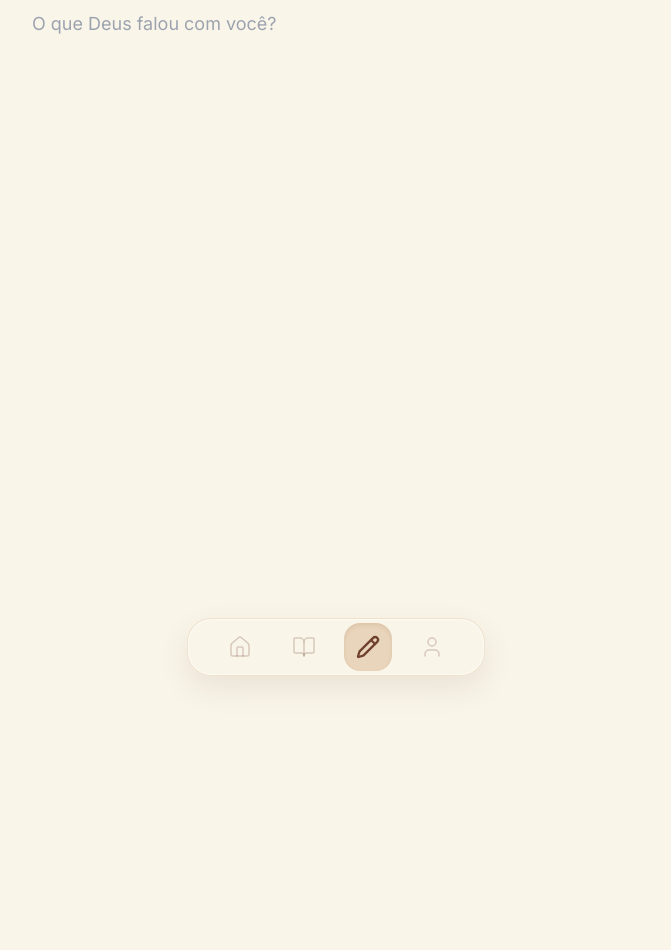
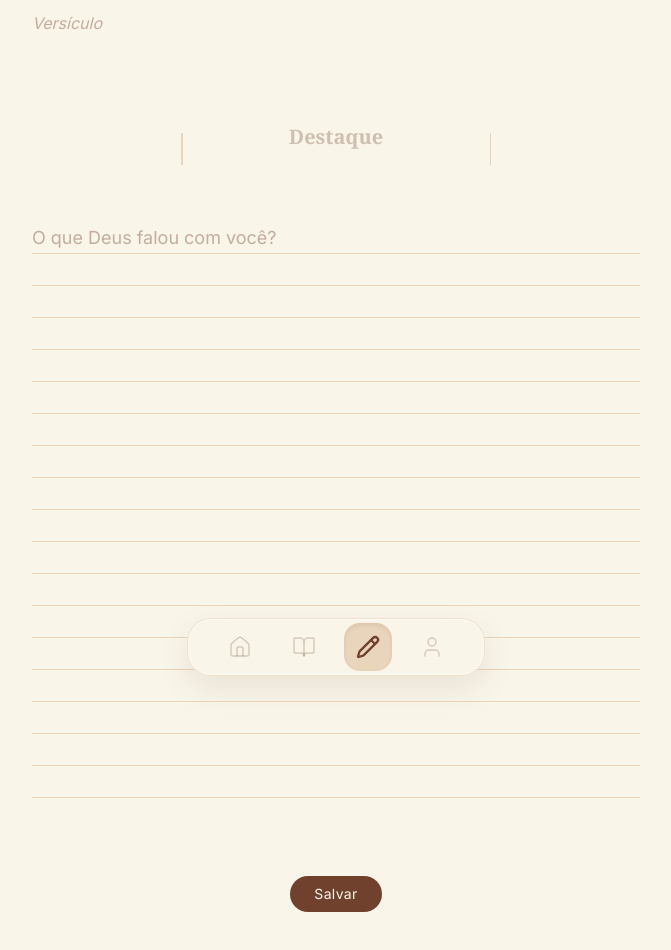
Before and after one commit to michelesannti/no-secreto, a Next.js app: page /diario in a window 1280 px wide. Shown: the part 100-1050 px from the top of the page, without its empty margins (304-975 px from the left). Before the commit the page ends 928 px from the top, so only its background shows below. Built offline with nearby package versions, Linux system fonts and the light colour scheme; a web font is replaced by a local one.

Commit message:
update page divider to gold

```diff
--- a/app/(app)/diario/page.tsx
+++ b/app/(app)/diario/page.tsx
@@ -1,33 +1,146 @@
 "use client";
 
-import { useState } from "react";
+import { useState, useRef, useEffect } from "react";
 
 export default function DiarioPage() {
+  const [versiculo, setVersiculo] = useState("");
+  const [destaque, setDestaque] = useState("");
+  const [texto, setTexto] = useState("");
+  const [editando, setEditando] = useState(true);
 
-  const [texto, setTexto] = useState("");
+  const versiculoRef = useRef<HTMLTextAreaElement>(null);
+
+  useEffect(() => {
+    if (versiculoRef.current) {
+      versiculoRef.current.style.height = "auto";
+      versiculoRef.current.style.height =
+        versiculoRef.current.scrollHeight + "px";
+    }
+  }, [versiculo]);
+
+  function formatarTexto(texto: string) {
+    let formatado = texto
+      .replace(/\*(.*?)\*/g, "<strong>$1</strong>")
+      .replace(/_(.*?)_/g, "<em>$1</em>")
+      .replace(/~(.*?)~/g, "<s>$1</s>");
+
+    return formatado.replace(/\n/g, "<br/>");
+  }
 
   return (
     <div className="min-h-screen bg-[#f9f5e9] pt-6 pb-40 text-[#70412d]">
 
+      {/* TOPO */}
       <div className="px-8 mb-12">
         <h1 className="text-xl font-serif tracking-wide">
           Diário
         </h1>
 
+        {/* LINHA DOURADA */}
         <div className="w-10 h-[2px] bg-[#C6A46A]/60 mt-2"></div>
       </div>
 
       <div className="max-w-2xl mx-auto px-8">
 
+        {/* VERSÍCULO */}
+        {editando ? (
+          <textarea
+            ref={versiculoRef}
+            value={versiculo}
+            onChange={(e) => setVersiculo(e.target.value)}
+            placeholder="Versículo"
+            className="w-full bg-transparent resize-none outline-none italic text-[#70412d]/85 leading-relaxed mb-14 placeholder:text-[#70412d]/40 overflow-hidden"
+          />
+        ) : (
+          <p
+            className="italic text-[#70412d]/85 leading-relaxed mb-14"
+            dangerouslySetInnerHTML={{
+              __html: formatarTexto(versiculo),
+            }}
+          />
+        )}
+
+        {/* DESTAQUE */}
+        <div className="flex items-center justify-center mb-12">
+          <div className="flex items-center gap-4">
+            <div className="w-[1.5px] h-8 bg-[#e9d5bb]"></div>
+
+            {editando ? (
+              <textarea
+                value={destaque}
+                onChange={(e) => setDestaque(e.target.value)}
+                placeholder="Destaque"
+                className="bg-transparent resize-none outline-none font-serif text-xl font-semibold text-center placeholder:text-[#70412d]/30 leading-tight"
+              />
+            ) : (
+              <p
+                className="font-serif text-xl font-semibold text-center leading-tight"
+                dangerouslySetInnerHTML={{
+                  __html: formatarTexto(destaque),
+                }}
+              />
+            )}
+
+            <div className="w-[1.5px] h-8 bg-[#e9d5bb]"></div>
+          </div>
+        </div>
+
+        {/* TEXTO */}
+        <div className="relative min-h-[600px] mb-8">
+
+          <div
+            className="absolute inset-0 pointer-events-none"
+            style={{
+              backgroundImage:
+                "repeating-linear-gradient(to bottom, transparent, transparent 31px, #e9d5bb 31px, #e9d5bb 32px)",
+            }}
+          />
+
+          {editando ? (
             <textarea
               value={texto}
               onChange={(e) => setTexto(e.target.value)}
               placeholder="O que Deus falou com você?"
-          className="w-full min-h-[400px] bg-transparent outline-none resize-none text-lg"
+              className="relative w-full bg-transparent resize-none outline-none text-lg placeholder:text-[#70412d]/40"
+              style={{
+                lineHeight: "32px",
+                minHeight: "600px"
+              }}
             />
+          ) : (
+            <div
+              className="relative text-lg"
+              style={{
+                lineHeight: "32px",
+                minHeight: "600px"
+              }}
+              dangerouslySetInnerHTML={{
+                __html: formatarTexto(texto),
+              }}
+            />
+          )}
 
         </div>
 
+        <div className="mt-12 flex justify-center">
+          {editando ? (
+            <button
+              onClick={() => setEditando(false)}
+              className="px-6 py-2 rounded-full bg-[#70412d] text-[#f9f5e9] text-sm tracking-wide"
+            >
+              Salvar
+            </button>
+          ) : (
+            <button
+              onClick={() => setEditando(true)}
+              className="px-6 py-2 rounded-full border border-[#70412d] text-[#70412d] text-sm tracking-wide"
+            >
+              Editar
+            </button>
+          )}
+        </div>
+
+      </div>
     </div>
   );
 }
--- a/app/(app)/hoje/page.tsx
+++ b/app/(app)/hoje/page.tsx
@@ -7,19 +7,13 @@ export default async function HojePage() {
     data: { user },
   } = await supabase.auth.getUser();
 
-  let nome = "Amiga";
+  const { data: profile } = await supabase
+    .from("profiles")
+    .select("nome, apelido")
+    .eq("id", user?.id)
+    .single();
 
-  if (user) {
-    const { data: profile } = await supabase
-      .from("profiles")
-      .select("nome, apelido")
-      .eq("id", user.id)
-      .single();
-
-    if (profile) {
-      nome = profile.apelido || profile.nome || "Amiga";
-    }
-  }
+  const nome = profile?.apelido || profile?.nome;
 
   const hora = new Date().getHours();
 
@@ -29,23 +23,14 @@ export default async function HojePage() {
   if (hora >= 18) saudacao = "Boa noite";
 
   return (
-    <div className="min-h-screen bg-[#f9f5e9] pt-6 pb-40 text-[#70412d]">
-
-      {/* TOPO */}
-      <div className="px-8 mb-12">
-        <h1 className="text-xl font-serif tracking-wide">
-          Hoje
-        </h1>
-
-        <div className="w-10 h-[2px] bg-[#C6A46A]/60 mt-2"></div>
-      </div>
+    <div className="min-h-screen bg-[#f9f5e9] pt-12 pb-40 text-[#70412d]">
 
       <div className="max-w-2xl mx-auto px-8">
 
         {/* SAUDAÇÃO */}
-        <h2 className="text-2xl font-serif mb-6">
+        <h1 className="text-2xl font-serif mb-10">
           {saudacao} {nome} 🤎
-        </h2>
+        </h1>
 
         {/* VERSÍCULO */}
         <div className="bg-[#f3ecdd] p-6 rounded-2xl mb-10">
--- a/app/(app)/secreto/page.tsx
+++ b/app/(app)/secreto/page.tsx
@@ -4,22 +4,29 @@ import { getSupabaseClient } from "@/lib/supabase";
 export default async function SecretoPage() {
   const supabase = getSupabaseClient();
 
-  const { data: estudos } = await supabase
+  const { data: estudos, error } = await supabase
     .from("estudos")
     .select("*")
     .order("ordem", { ascending: true });
 
+  if (error) {
+    return <div className="p-6">Erro ao carregar estudos.</div>;
+  }
+
   return (
     <div className="min-h-screen bg-[#f9f5e9] pt-6 pb-40 text-[#70412d]">
 
+      {/* TOPO */}
       <div className="px-8 mb-12">
         <h1 className="text-xl font-serif tracking-wide">
           Secreto
         </h1>
 
+        {/* LINHA DOURADA */}
         <div className="w-10 h-[2px] bg-[#C6A46A]/60 mt-2"></div>
       </div>
 
+      {/* LISTA DE ESTUDOS */}
       <div className="max-w-2xl mx-auto px-8 space-y-6">
 
         {estudos?.map((estudo) => (
@@ -30,12 +37,14 @@ export default async function SecretoPage() {
           >
             <div className="flex items-center gap-6 p-6 rounded-2xl border border-[#e9d5bb] hover:bg-[#f3ecdd] transition">
 
+              {/* NÚMERO GRANDE */}
               <div className="text-4xl font-serif text-[#70412d]/40">
                 {String(estudo.ordem).padStart(2, "0")}
               </div>
 
+              {/* TEXTO */}
               <div>
-                <h2 className="font-serif text-lg">
+                <h2 className="font-serif text-lg leading-snug">
                   {estudo.livro} {estudo.capitulo}:{estudo.versiculo}
                 </h2>
 
```
Lines whose indentation alone changed are shown as unchanged.
